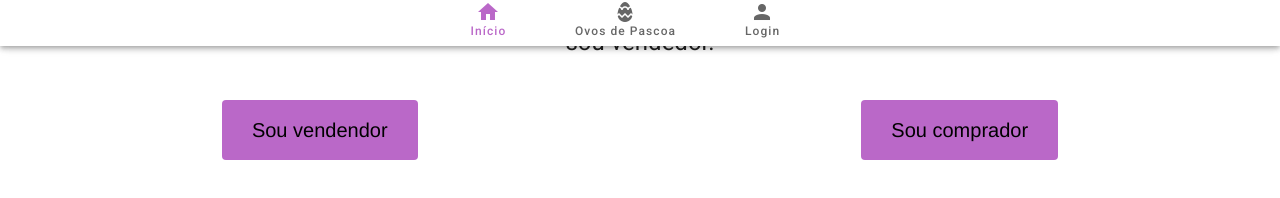
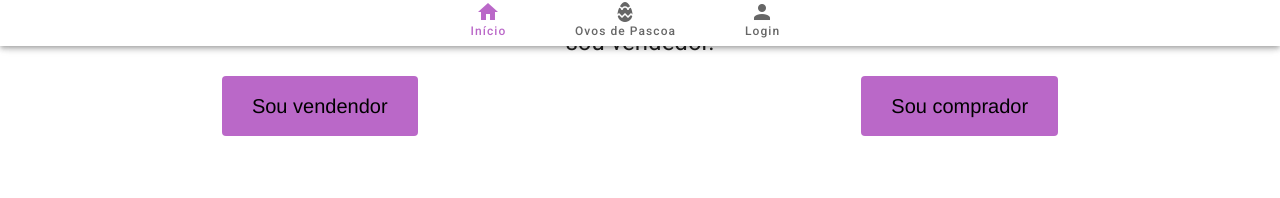
Before and after one commit to Loordbz/projeto-hackthon, a Vue app: page /formulario in a window 1280 px wide. Shown: the part 754-952 px from the top of the page. Before the commit the page ends 914 px from the top, so only its background shows below. Built offline with nearby package versions, Linux system fonts and the light colour scheme.

Commit message:
Correcao dos barra fixa sobre os botoes

```diff
--- a/src/components/formDoVendedor.vue
+++ b/src/components/formDoVendedor.vue
@@ -107,4 +107,10 @@ methods: {
 h1 {
   color: #ba68c8;
 }
+
+.botao
+{
+  margin-bottom: 35px;
+}
+
 </style>
--- a/src/views/Inicio.vue
+++ b/src/views/Inicio.vue
@@ -97,7 +97,7 @@ export default {
 .botoes /*Propriedades do botoes*/
 {
   display: flex;
-  margin-top: 40px;
+  padding-bottom: 80px;
   justify-content: space-around;
 
 }
```
